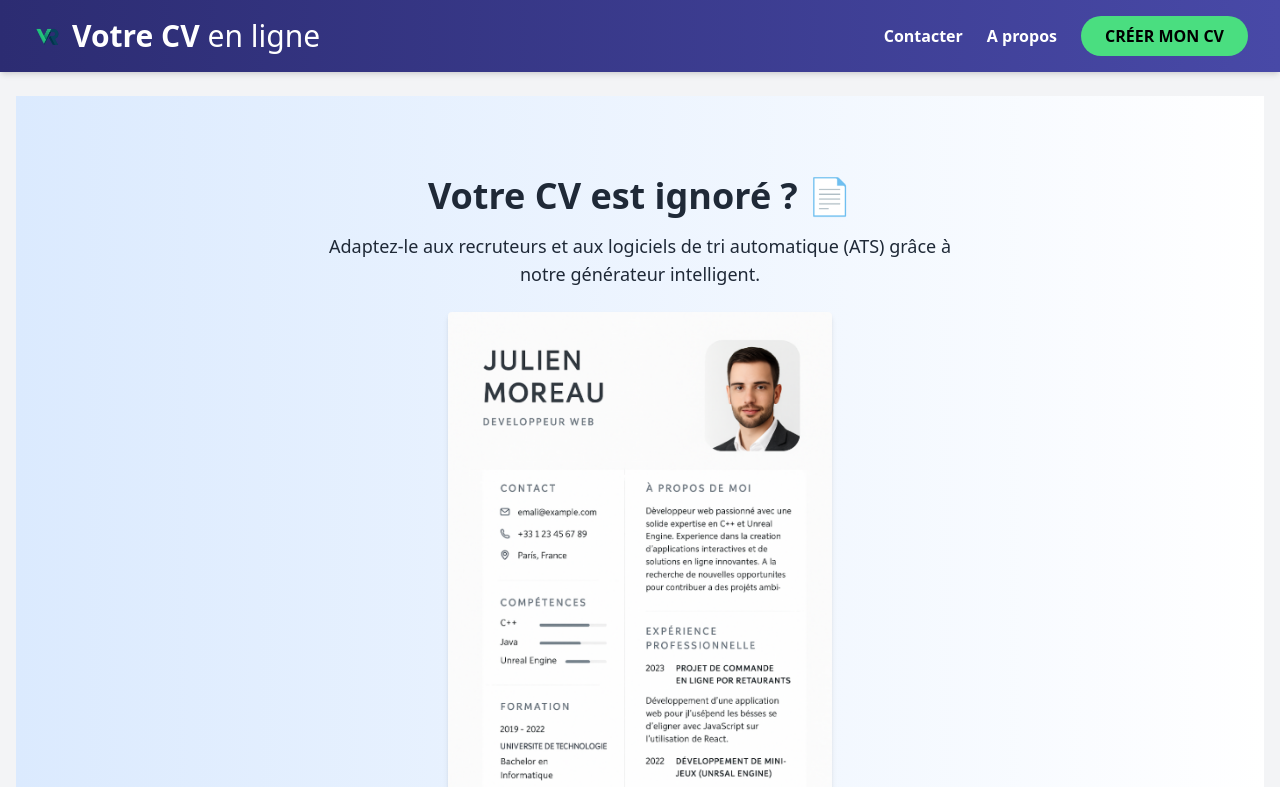
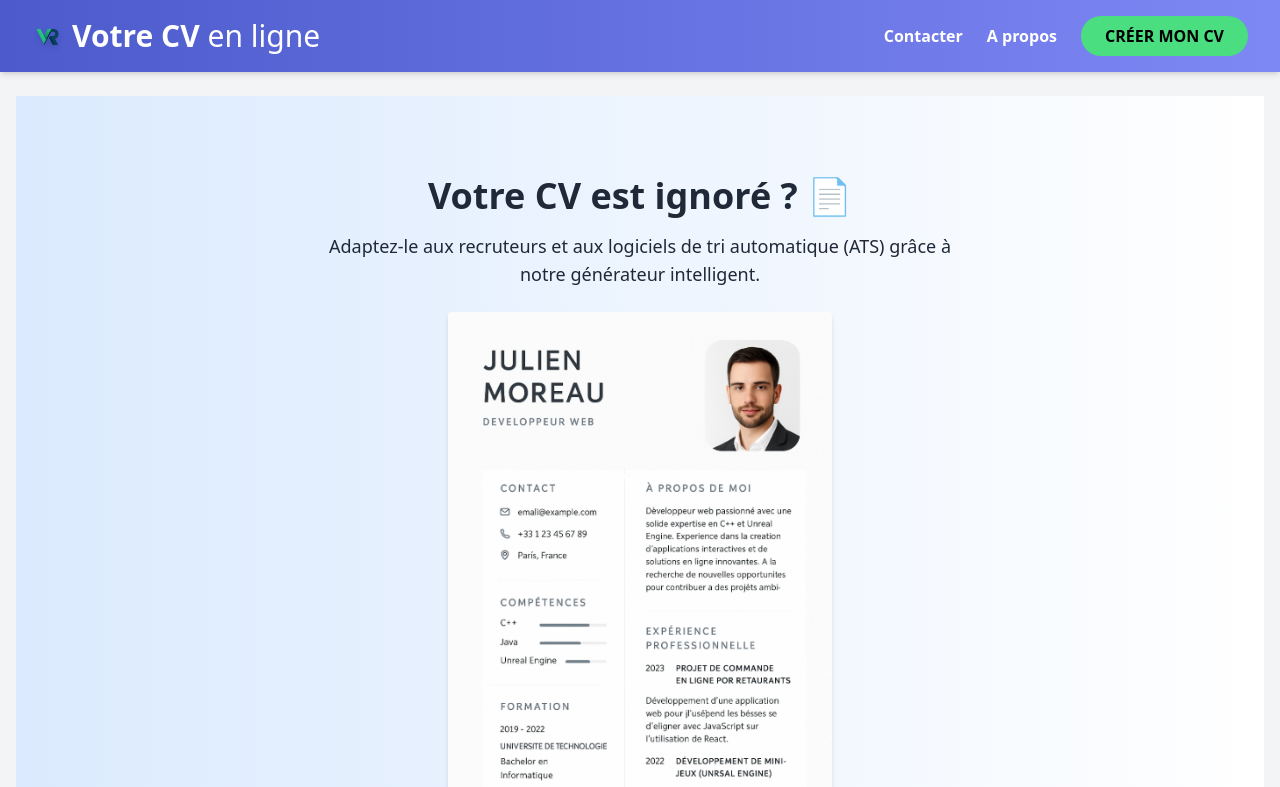
Before and after one commit to Valant41/cv-generator, a React (Vite) app: page / in a window 1280 px wide. Shown: the top 787 px of the page. Built offline with nearby package versions, Linux system fonts and the light colour scheme; what @react-pdf/renderer would draw is missing.

Commit message:
Change logo et header

```diff
--- a/src/components/Header.jsx
+++ b/src/components/Header.jsx
@@ -3,13 +3,19 @@ import logo from "../assets/images/LogoEntreprise.png"; // adapte le chemin selo
 
 export default function Header() {
   return (
-    <header className="bg-gradient-to-r from-[#2c2c72] to-[#4849a7] py-4 px-8 text-white shadow-md">
+    <header className="bg-gradient-to-r from-[#4c5acb] to-[#7e88f5] py-4 px-8 text-white shadow-md">
       <div className="max-w-7xl mx-auto flex justify-between items-center">
+
         {/* Logo + Titre */}
         <Link to="/" className="text-2xl sm:text-3xl font-bold flex items-center gap-2">
-          <img src={logo} alt="LogoEntreprise" className="w-8 h-8 object-contain" />
+          <img
+            src={logo}
+            alt="LogoEntreprise"
+            className="w-8 h-8 object-contain drop-shadow-md"
+          />
           <span>
-            <span className="font-extrabold">Votre CV</span> <span className="font-light">en ligne</span>
+            <span className="font-extrabold">Votre CV</span>{" "}
+            <span className="font-light">en ligne</span>
           </span>
         </Link>
 
```
Also changed, not shown: public/faviconlogo.png.
